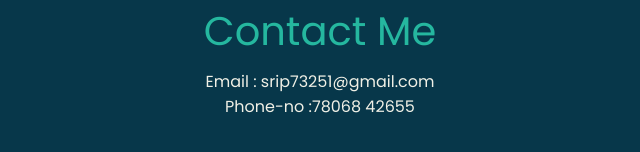
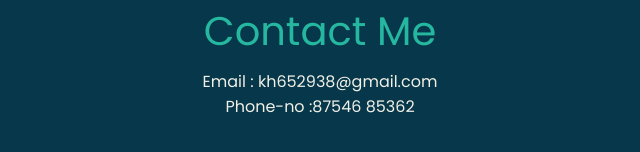
Before and after one commit to bhuvanaharini/Digital-portfolio, a plain HTML site: page index.html in a window 1280 px wide. Shown: the part 2501-2653 px from the top of the page, 320-960 px from the left. Drawn offline with Linux system fonts and the light colour scheme.

Commit message:
Update index.html

```diff
--- a/index.html
+++ b/index.html
@@ -132,8 +132,8 @@
       <div class="contact-content">
         <h2>Contact Me</h2>
         <p class="mail">
-          Email :<i class="fas fa-arrow-right"></i> srip73251@gmail.com<br>
-		  Phone-no :78068 42655
+          Email :<i class="fas fa-arrow-right"></i> kh652938@gmail.com<br>
+		  Phone-no :87546 85362
         </p>
 
       </div>
```
